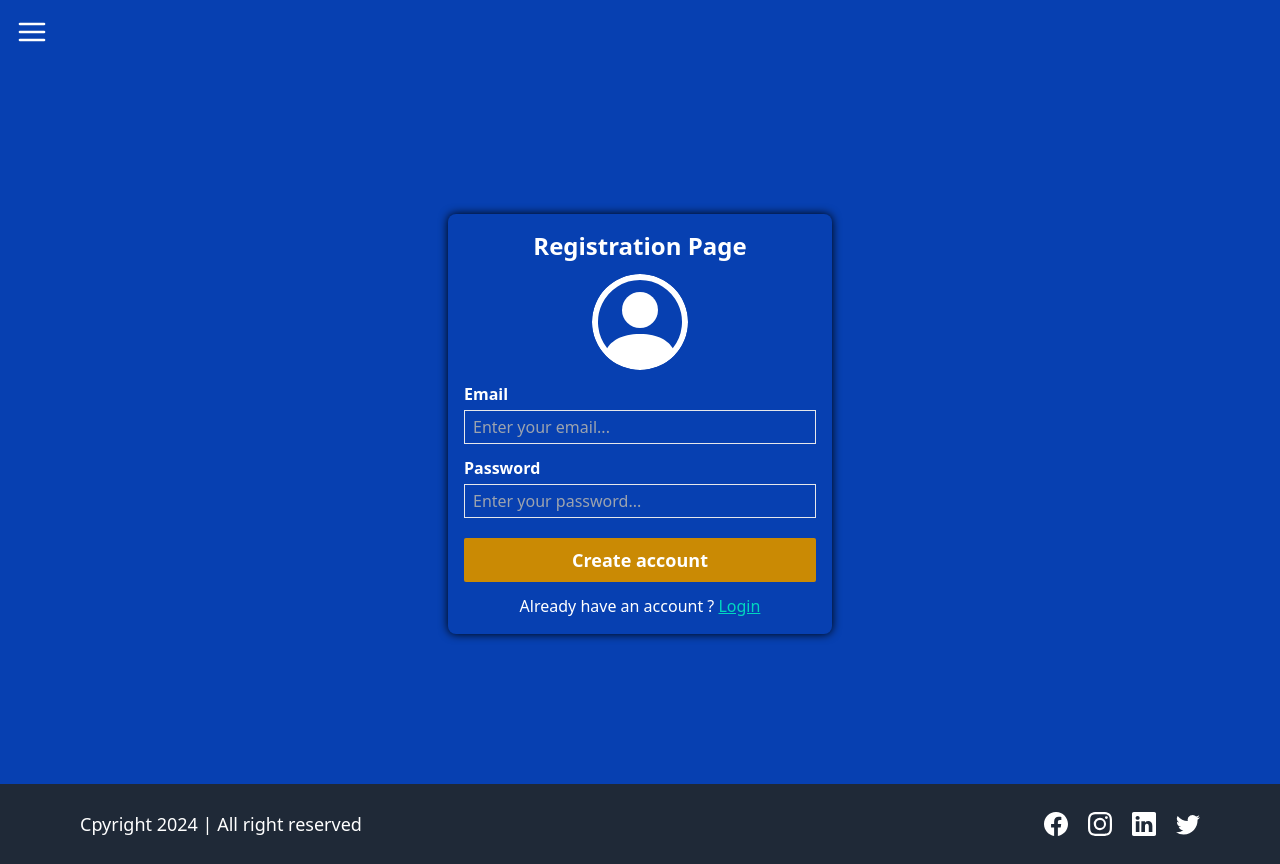
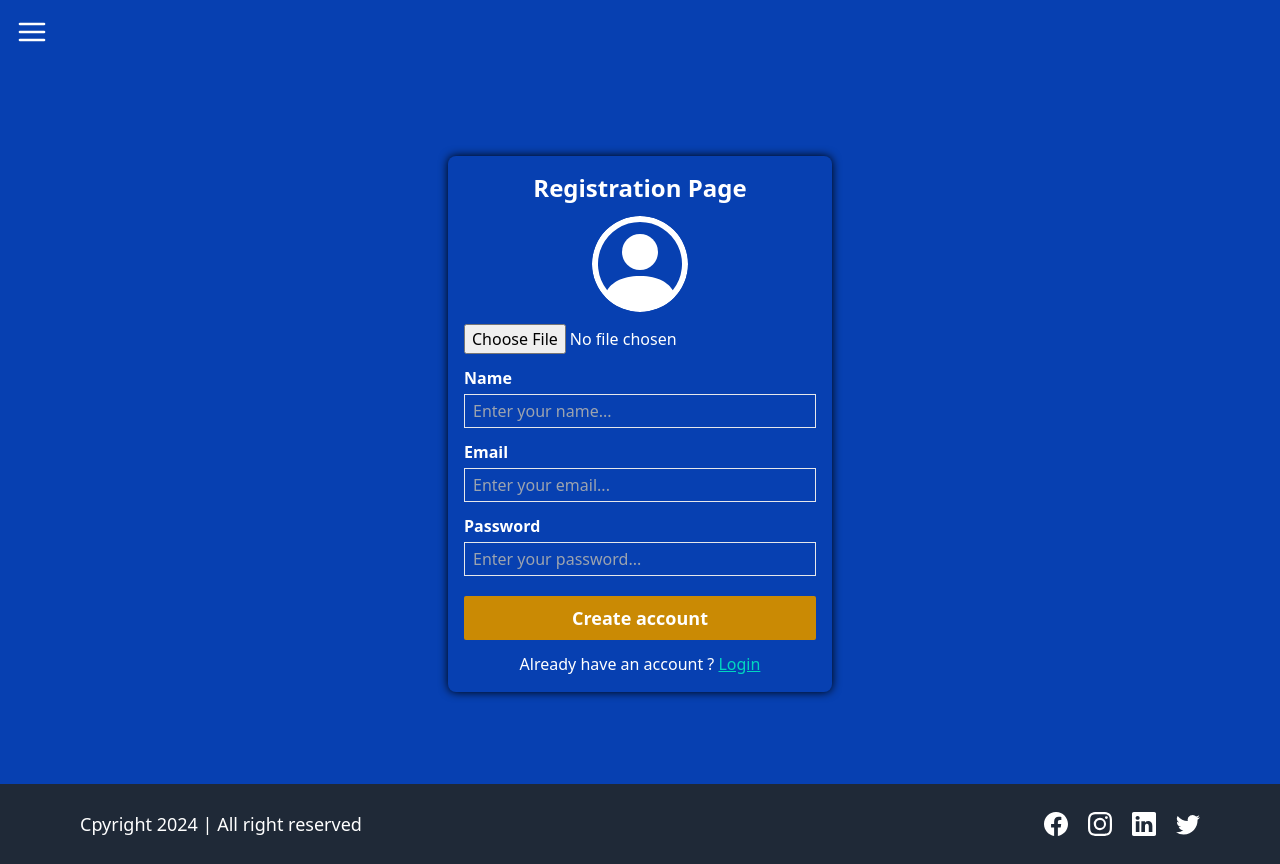
Before and after one commit to AMANULLAH023HY/Learning_Management, a React (Vite) app: page /signup in a window 1280 px wide. Built offline with nearby package versions, Linux system fonts and the light colour scheme.

Commit message:
Added complete signup flow

```diff
--- a/src/Helpers/axiosInstance.js
+++ b/src/Helpers/axiosInstance.js
@@ -2,10 +2,10 @@ import axios from 'axios';
 
 const BASE_URL = "http://localhost:5014/api/v1";
 
-const axiosIntance = axios.create();
+const axiosInstance = axios.create();
 
-axiosIntance.defaults.baseURL = BASE_URL;
+axiosInstance.defaults.baseURL = BASE_URL;
 
-axiosIntance.defaults.withCredentials = true;
+axiosInstance.defaults.withCredentials = true;
 
-    export default axiosIntance;
+    export default axiosInstance;
--- a/src/Pages/Signup.jsx
+++ b/src/Pages/Signup.jsx
@@ -1,13 +1,116 @@
 import { useState } from "react";
 import HomeLayout from "../Layouts/HomeLayout";
 import { BsPersonCircle } from "react-icons/bs";
-import { Link } from "react-router-dom";
+import { Link, useNavigate } from "react-router-dom";
+import { useDispatch } from "react-redux";
+import { toast } from "react-hot-toast";
+import { createAcount } from "../Redux/Slices/AuthSlice";
 function Signup() {
+  const dispatch = useDispatch();
+  const navigate = useNavigate();
+
   const [previewImage, setPreviewImage] = useState("");
+  const [signupData, setSignupData] = useState({
+    fullname: "",
+    email: "",
+    password: "",
+    avatar: "",
+  });
+
+  function handleUserInput(e) {
+    const { name, value } = e.target;
+    setSignupData({
+      ...signupData,
+      [name]: value,
+    });
+  }
+
+  function getImage(event) {
+    event.preventDefault();
+    // getting the image
+
+    const uploadedImage = event.target.files[0];
+    if (uploadedImage) {
+      setSignupData({
+        ...signupData,
+        avatar: uploadedImage,
+      });
+
+      const fileReader = new FileReader();
+      fileReader.readAsDataURL(uploadedImage);
+      fileReader.addEventListener("load", function () {
+        console.log(this.result);
+        setPreviewImage(this.result);
+      });
+    }
+  }
+
+  async function createNewAccount(event) {
+    event.preventDefault();
+    if (
+      !signupData.fullname ||
+      !signupData.email ||
+      !signupData.password ||
+      !signupData.avatar
+    ) {
+      toast.error("Please fill all the details");
+      return;
+    }
+
+    // checking name field length
+    if (signupData.fullname.length < 5) {
+      toast.error("Name should be atleast of 5 character");
+      return;
+    }
+    // cecking valid email
+    if (
+      !signupData.email.match(
+        /^(([^<>()[\]\\.,;:\s@"]+(\.[^<>()[\]\\.,;:\s@"]+)*)|.(".+"))@((\[[0-9]{1,3}\.[0-9]{1,3}\.[0-9]{1,3}\.[0-9]{1,3}\])|(([a-zA-Z\-0-9]+\.)+[a-zA-Z]{2,}))$/
+      )
+    ) {
+      toast.error("Invalid email id");
+      return;
+    }
+
+    //  checking password validation
+    if (
+      !signupData.password.match(
+        /^(?=.*[0-9])(?=.*[!@#$%^&*])[a-zA-Z0-9!@#$%^&*]{6,16}$/
+      )
+    ) {
+      toast.error(
+        "Password should be 6-16 character long with atleast a number and specila character"
+      );
+      return;
+    }
+
+    const formData = new FormData();
+    formData.append("fullname", signupData.fullname);
+    formData.append("email", signupData.email);
+    formData.append("password", signupData.password);
+    formData.append("avatar", signupData.avatar);
+
+    // dispatch create account action
+const response = await dispatch(createAcount(formData));
+if(response?.payload?.success)
+      navigate("/");
+    setSignupData({
+      fullname: "",
+      email: "",
+      password: "",
+      avatar: "",
+    });
+    setPreviewImage("");
+  }
+
   return (
     <HomeLayout>
       <div className="flex items-center justify-center h-[90vh]">
-        <form className="flex flex-col justify-center gap-3 rounded-lg p-4 text-white w-96 shadow-[0_0_10px_black]">
+        <form
+          noValidate
+          onSubmit={createNewAccount}
+          className="flex flex-col justify-center gap-3 rounded-lg p-4 text-white w-96 shadow-[0_0_10px_black]"
+        >
           <h1 className="text-center text-2xl font-bold">Registration Page</h1>
 
           <label htmlFor="imgae_uploads" className="cursor-pointer">
@@ -22,7 +125,9 @@ function Signup() {
             )}
           </label>
 
-          <input className="hidden "
+          <input
+            onChange={getImage}
+            className=""
             type="file"
             name="image_uploads"
             id="image_uploads"
@@ -30,33 +135,66 @@ function Signup() {
           />
 
           <div className="flex flex-col gap-1 ">
-            <label htmlFor="email" className="font-semibold">Email</label>
+            <label htmlFor="fullname" className="font-semibold">
+              Name
+            </label>
             <input
-            type='email'
+              type="text"
+              required
+              name="fullname"
+              id="fullname"
+              placeholder="Enter your name..."
+              className="bg-transparent px-2 py-1 border"
+              onChange={handleUserInput}
+              value={signupData.fullname}
+            />
+          </div>
+
+          <div className="flex flex-col gap-1 ">
+            <label htmlFor="email" className="font-semibold">
+              Email
+            </label>
+            <input
+              type="email"
               required
               name="email"
               id="email"
               placeholder="Enter your email..."
               className="bg-transparent px-2 py-1 border"
+              onChange={handleUserInput}
+              value={signupData.email}
             />
           </div>
           <div className="flex flex-col gap-1 ">
-
-            <label htmlFor="password" className="font-semibold">Password</label>
+            <label htmlFor="password" className="font-semibold">
+              Password
+            </label>
             <input
-            type='password'
+              type="password"
               required
               name="password"
               id="password"
               placeholder="Enter your password..."
               className="bg-transparent px-2 py-1 border"
+              onChange={handleUserInput}
+              value={signupData.password}
             />
           </div>
 
-          <button type="submit" className="mt-2 bg-yellow-600 hover:bg-yellow-500 transition-all ease-in-out
-           duration-300 rounded-sm py-2 font-semibold text-lg cursor pointer ">Create account</button>
+          <button
+            type="submit"
+            className="mt-2 bg-yellow-600 hover:bg-yellow-500 transition-all ease-in-out
+           duration-300 rounded-sm py-2 font-semibold text-lg cursor pointer "
+          >
+            Create account
+          </button>
 
-           <p className="text-center">Already have an account ? <Link to='/login' className="link text-accent cursor-pointer">Login</Link> </p>
+          <p className="text-center">
+            Already have an account ?{" "}
+            <Link to="/login" className="link text-accent cursor-pointer">
+              Login
+            </Link>{" "}
+          </p>
         </form>
       </div>
     </HomeLayout>
--- a/src/Redux/Slices/AuthSlice.js
+++ b/src/Redux/Slices/AuthSlice.js
@@ -1,10 +1,36 @@
-import { createSlice } from "@reduxjs/toolkit";
+import { createAsyncThunk, createSlice } from "@reduxjs/toolkit";
+import toast from "react-hot-toast";
+// import {axiosInstance} from '../../Helpers/axiosInstance'
+import axiosInstance from '../../Helpers/axiosInstance';
+
 
     const initialState = {
         isLoggedIn: localStorage.getItem('isLoggedIn') || false,
         role: localStorage.getItem('role')|| "",
         data:localStorage.getItem('data')|| {}
     };
+
+
+
+    export const createAcount = createAsyncThunk("/auth/signup", async(data)=>{
+        try {
+            const res = axiosInstance.post("user/register", data);
+            toast.promise(res,{
+                loading: "Wait! create your account",
+                success: (data)=>{
+                    return data?.data.message;
+                },
+                error: " Failed to create account "
+
+            });
+
+            return (await res).data;
+
+        } catch (error) {
+            toast.error(error?.response?.data?.message);
+
+        }
+    })
 
     const   authSlice = createSlice({
         name: 'auth',
```
Lines whose indentation alone changed are shown as unchanged.
